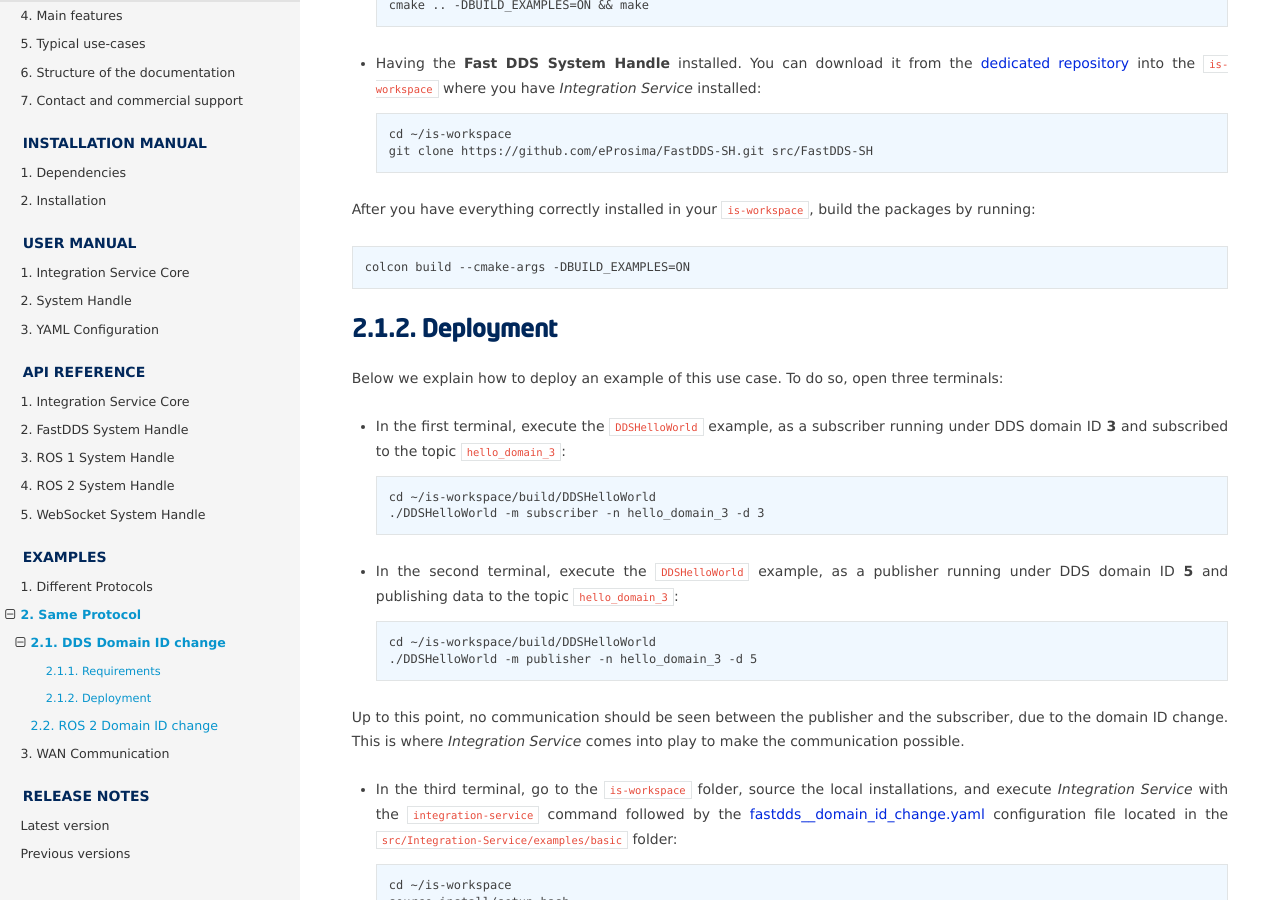
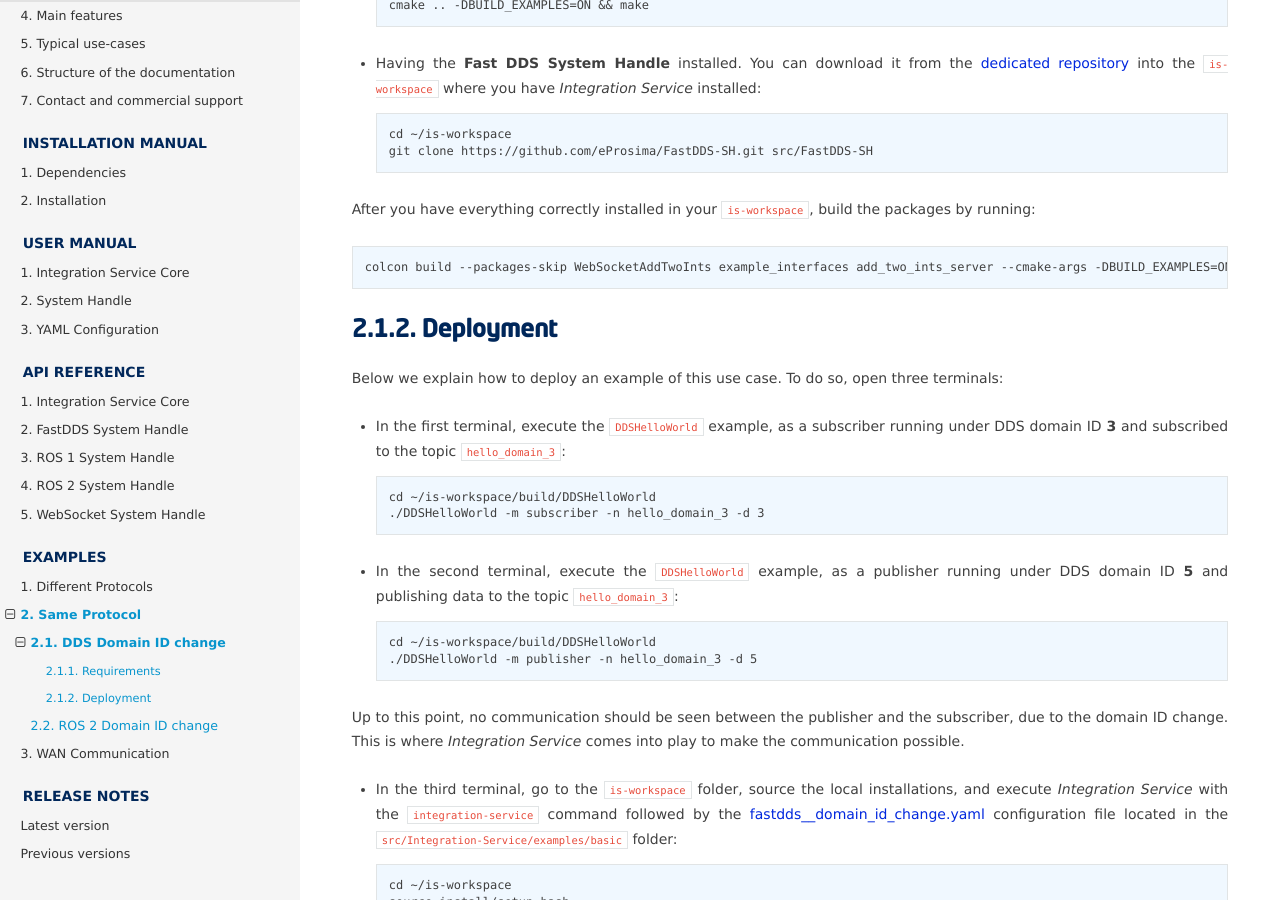
Before and after one commit to eProsima/Integration-Service-docs, a Sphinx documentation site: the page built from docs/examples/same_protocol/dds_change_domain.rst, in a window 1280 px wide and 900 px high, scrolled down 1344 px. Built offline with Sphinx 7.4.7 and the Read the Docs theme 2.0.0, drawn with Linux system fonts in a browser that asks for light colours.

Commit message:
Fix colcon build for some pubsub examples
Signed-off-by: Jose Antonio Moral <joseantoniomoralparras@gmail.com>

```diff
--- a/docs/examples/different_protocols/pubsub/dds-ros2.rst
+++ b/docs/examples/different_protocols/pubsub/dds-ros2.rst
@@ -67,7 +67,9 @@ After you have everything correctly installed in your :code:`is-workspace`, buil
 
 .. code-block:: bash
 
-    colcon build --cmake-args -DBUILD_EXAMPLES=ON
+    colcon build --packages-skip WebSocketAddTwoInts example_interfaces add_two_ints_server --cmake-args -DBUILD_EXAMPLES=ON
+
+.. TODO: do the command above right once specific BUILD_<MW>_EXAMPLES flags are available
 
 
 Deployment
--- a/docs/examples/same_protocol/dds_change_domain.rst
+++ b/docs/examples/same_protocol/dds_change_domain.rst
@@ -48,7 +48,10 @@ After you have everything correctly installed in your :code:`is-workspace`, buil
 
 .. code-block:: bash
 
-    colcon build --cmake-args -DBUILD_EXAMPLES=ON
+    colcon build --packages-skip WebSocketAddTwoInts example_interfaces add_two_ints_server --cmake-args -DBUILD_EXAMPLES=ON
+
+.. TODO: do the command above right once specific BUILD_<MW>_EXAMPLES flags are available
+
 
 Deployment
 ^^^^^^^^^^
```
